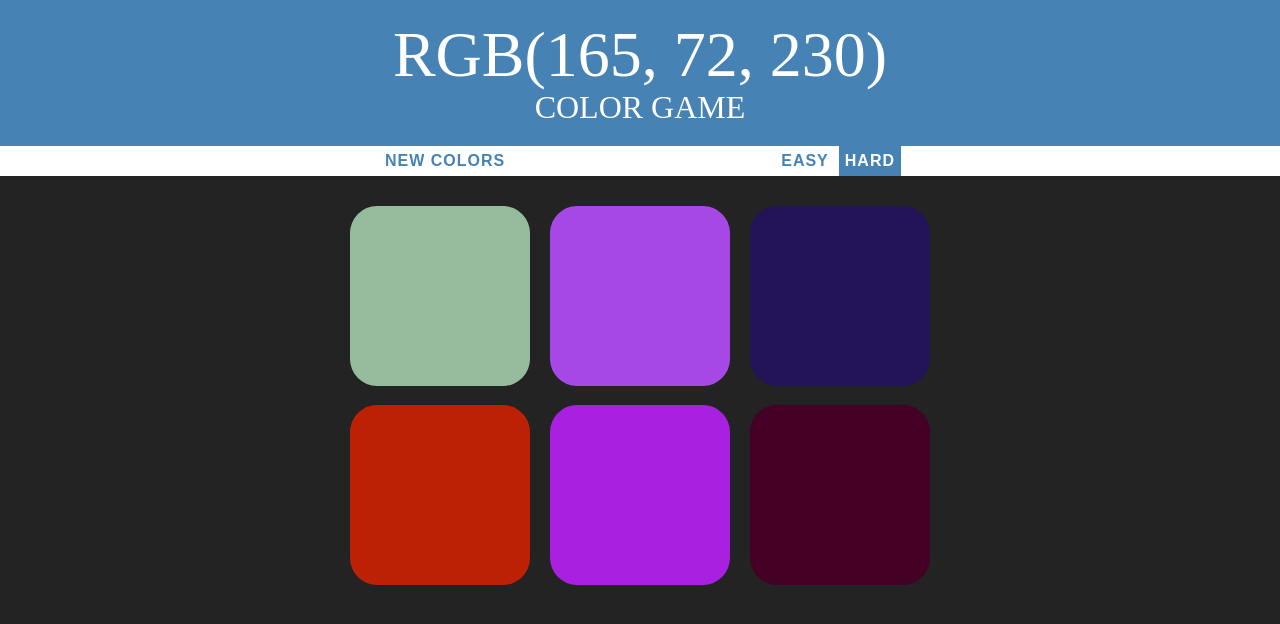
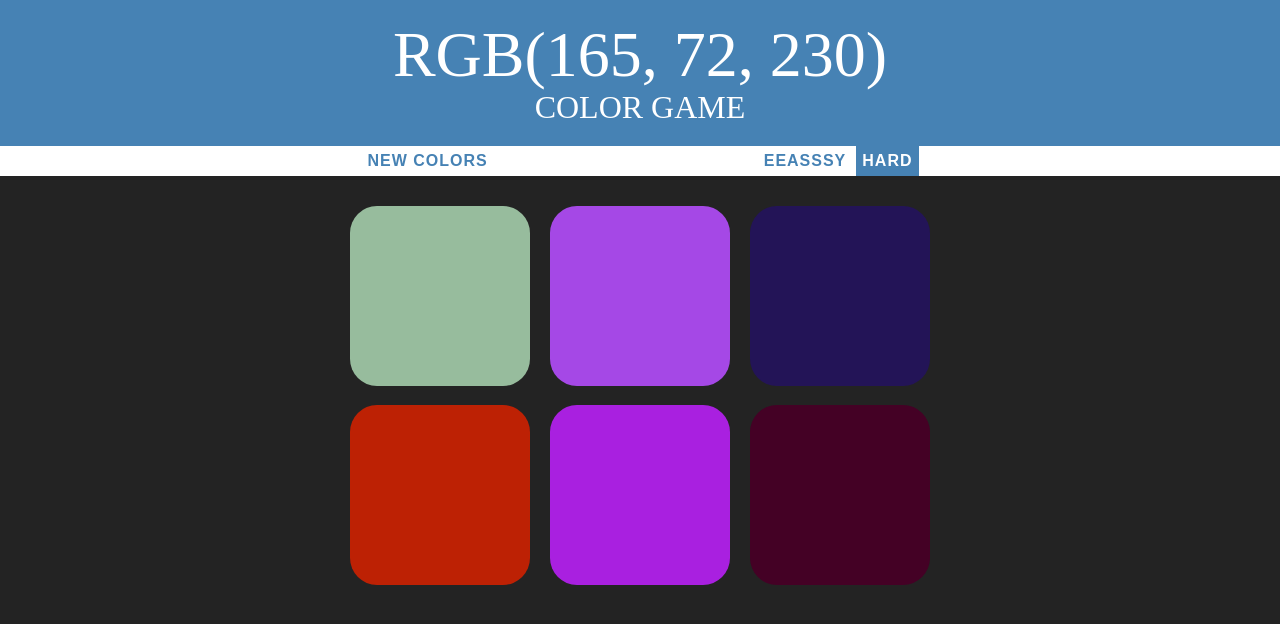
Before and after one commit to Bartheus/ColorGame, a plain HTML site: page index.html in a window 1280 px wide. Drawn offline with Linux system fonts and the light colour scheme.

Commit message:
what the heck ?!

```diff
--- a/index.html
+++ b/index.html
@@ -15,7 +15,7 @@
 <div id="stripe">
 	<button id="reset">New Colors</button>
 	<span id="message"></span>
-	<button class="mode">Easy</button>
+	<button class="mode">Eeasssy</button>
 	<button class="mode selected">Hard</button>
 </div>
 
```
